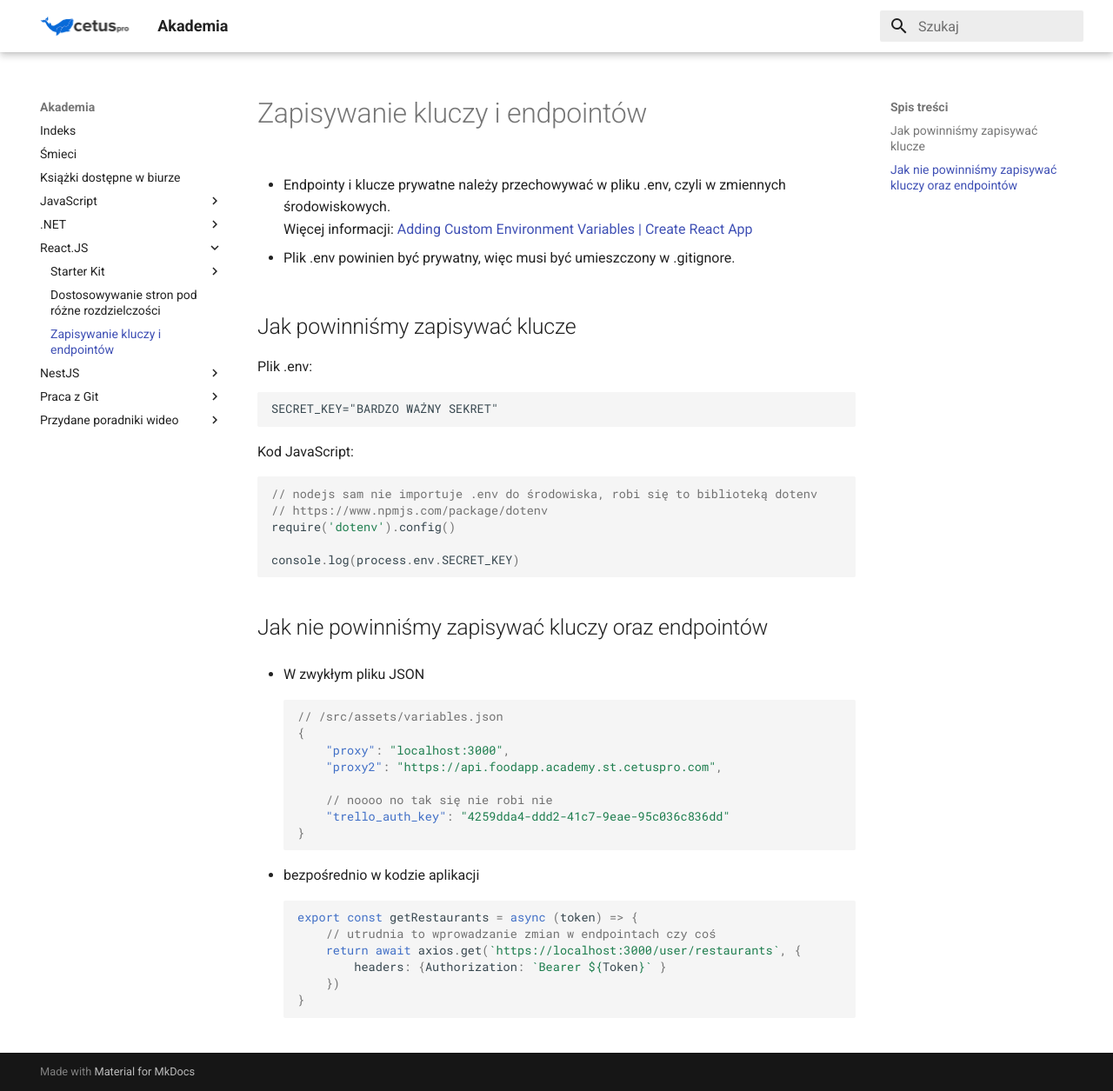
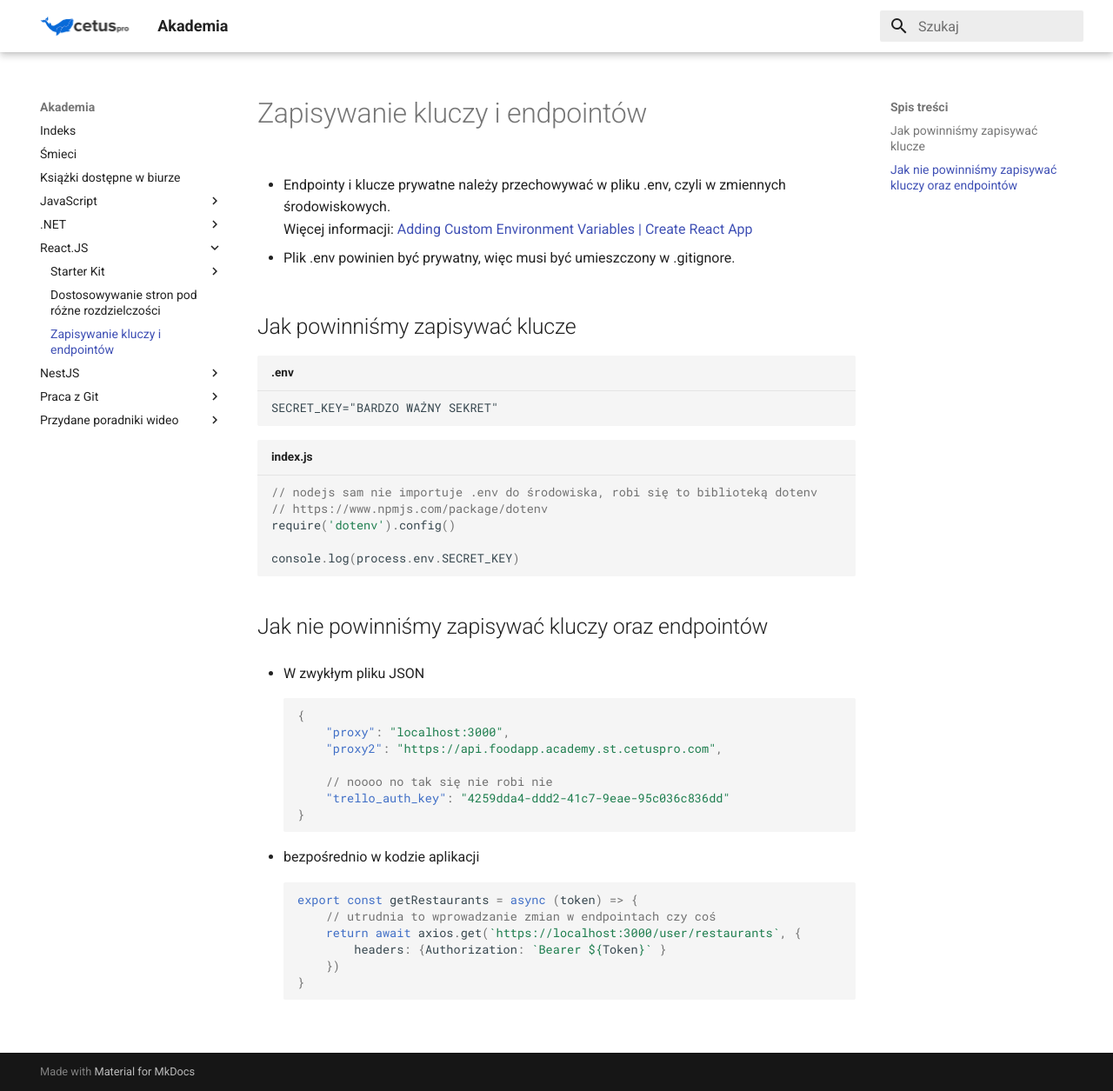
Before and after one commit to Cetus-Academy/knowledge-base, an MkDocs documentation site: the page built from docs/reactjs/saving-private-keys.md, in a window 1280 px wide and 1255 px high. Shown: the whole window at 87% size. Built offline with MkDocs 1.6.1 and Material for MkDocs 9.7.7, drawn with Linux system fonts in a browser that asks for light colours.

Commit message:
add title annotation to codeblocks

````diff
--- a/docs/reactjs/saving-private-keys.md
+++ b/docs/reactjs/saving-private-keys.md
@@ -7,13 +7,11 @@
 
 ## Jak powinniśmy zapisywać klucze
 
-Plik .env:
-```env
+```env title=".env"
 SECRET_KEY="BARDZO WAŻNY SEKRET"
 ```
 
-Kod JavaScript:
-```js
+```js title="index.js"
 // nodejs sam nie importuje .env do środowiska, robi się to biblioteką dotenv
 // https://www.npmjs.com/package/dotenv
 require('dotenv').config()
@@ -26,7 +24,6 @@ console.log(process.env.SECRET_KEY)
 
 - W zwykłym pliku JSON
 ```json
-// /src/assets/variables.json
 {
     "proxy": "localhost:3000",
     "proxy2": "https://api.foodapp.academy.st.cetuspro.com",
````
